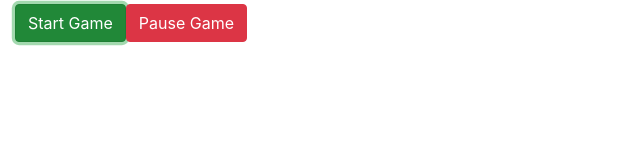
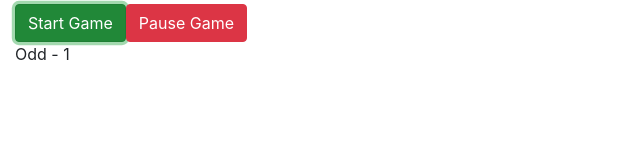
Before and after one commit to RileyTudbury/ng-databinding-prac, an Angular app: page / in a window 1280 px wide. Both pictures are taken after a click on the button "Start Game". Shown: the top 160 px of the page, without its empty margins (0-640 px from the left). Built offline with nearby package versions, Linux system fonts and the light colour scheme.

Commit message:
odd numbers displaying

```diff
--- a/src/app/app.component.html
+++ b/src/app/app.component.html
@@ -6,7 +6,7 @@
   </div>
   <div class="row">
     <div class="col-12">
-      <app-odd *ngFor=""></app-odd>
+      <app-odd *ngFor="let oddNumber of oddNumbers" [number]="oddNumber"></app-odd>
     </div>
   </div>
 </div>
--- a/src/app/app.component.ts
+++ b/src/app/app.component.ts
@@ -12,6 +12,11 @@ export class AppComponent {
 
 
   onIntervalFired(firedNumber: number) {
-    console.log(firedNumber)
+    if (firedNumber % 2 === 0) {
+      this.evenNumbers.push(firedNumber)
+    }
+    else {
+      this.oddNumbers.push(firedNumber)
+    }
   }
 }
```
